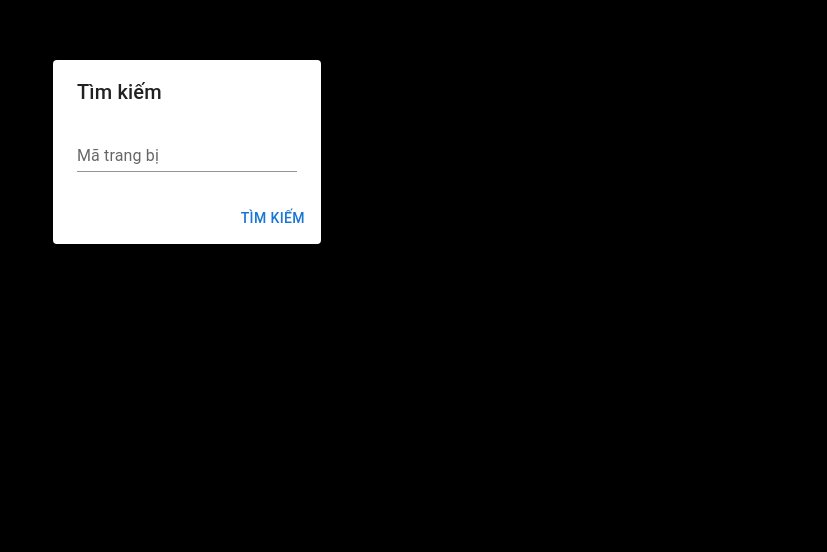
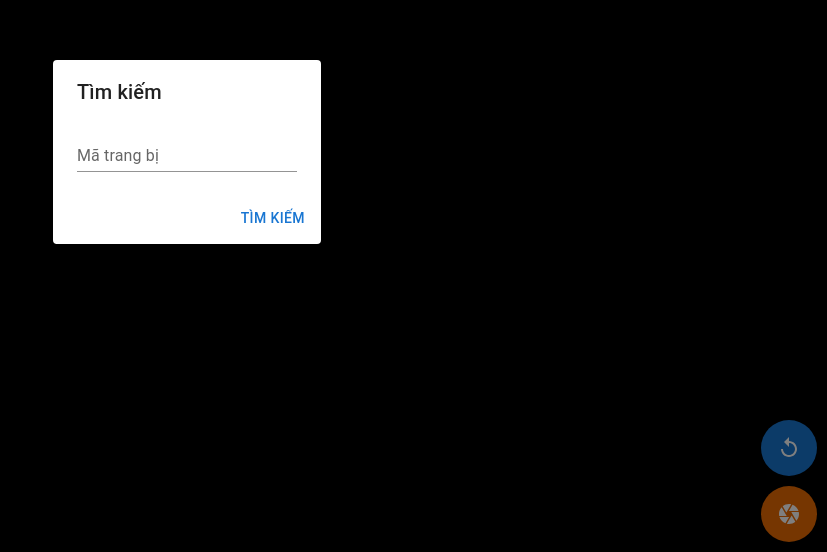
Before and after one commit to ezt-ltd/inventory-demo, a React (Create React App) app: page / in a window 1280 px wide. Shown: the part 248-800 px from the top of the page, without its empty margins (453-1280 px from the left). Built offline with nearby package versions, Linux system fonts and the light colour scheme.

Commit message:
Handle retry, turn on turn off camera

```diff
--- a/package.json
+++ b/package.json
@@ -15,6 +15,7 @@
   "dependencies": {
     "@emotion/react": "^11.9.0",
     "@emotion/styled": "^11.8.1",
+    "@mui/icons-material": "^5.8.0",
     "@mui/material": "^5.8.0",
     "@testing-library/jest-dom": "^5.16.4",
     "@testing-library/react": "^13.2.0",
--- a/src/components/VerifyQrCode/index.js
+++ b/src/components/VerifyQrCode/index.js
@@ -1,11 +1,10 @@
 import React, {useEffect, useState} from 'react';
 import QrReader from "react-qr-scanner";
-import {Button} from "@mui/material";
 import PropTypes from "prop-types";
 
 const VerifyQrCode = (props) => {
 
-	const {assetCode, cameraId, cameraStatus, onScanSuccess, onScanError, onClickFlipCamera, onClickManualMode} = props;
+	const {cameraId, cameraStatus, onScanSuccess, onScanError, onClickFlipCamera} = props;
 	const [cameraConfig, setCameraConfig] = useState({audio: false, video: false});
 
 	const handleFlipCamera = (event) => {
@@ -31,11 +30,6 @@ const VerifyQrCode = (props) => {
 	}, [cameraId, cameraStatus]);
 
 	return (
-		<>
-			<div className="div-center fixed-top-bar">
-				<h1>Inventory App</h1>
-				{assetCode && <h3>Mã tài sản: {assetCode}</h3>}
-			</div>
 		<div id="camera-streaming" onClick={handleFlipCamera}>
 			<QrReader
 				delay={0}
@@ -45,21 +39,15 @@ const VerifyQrCode = (props) => {
 				constraints={cameraConfig}
 			/>
 		</div>
-			<div className="div-center floating-button">
-				<Button id="btn-default" variant="contained" onClick={onClickManualMode}>Nhập tay</Button>
-			</div>
-		</>
 	);
 }
 
 VerifyQrCode.propTypes = {
-	assetCode: PropTypes.string,
 	cameraId: PropTypes.string,
 	cameraStatus: PropTypes.bool,
+	onClickFlipCamera: PropTypes.func,
 	onScanSuccess: PropTypes.func,
 	onScanError: PropTypes.func,
-	onClickFlipCamera: PropTypes.func,
-	onClickManualMode: PropTypes.func
 };
 
 export default VerifyQrCode;
--- a/src/pages/ScanQrByCode/index.tsx
+++ b/src/pages/ScanQrByCode/index.tsx
@@ -2,16 +2,20 @@ import React, {useEffect, useState} from 'react';
 import './main.style.css';
 import VerifyQrCode from "../../components/VerifyQrCode";
 import CustomDialog from "../../components/common/CustomDialog";
-import {TextField} from "@mui/material";
+import {Fab, TextField} from "@mui/material";
 import {useNotify} from "../../custom-hooks/useNotify";
+import {Replay, Clear, Camera, FlipCameraAndroid} from '@mui/icons-material';
 
 const ScanQrByCode = (props: any) => {
 
     const {onLoading} = props;
     const notify = useNotify();
 
+    const MIN_FAB = 2, MAX_FAB = 3;
+
     const [visibleDialog, setVisibleDialog] = useState(false);
     const [enableCamera, setEnableCamera] = useState(false);
+    const [numOfFab, setNumOfFab] = useState(2); // default 2 floating action button (as Fab)
     const [assetCode, setAssetCode] = useState('');
 
     const [listCamera, setListCamera] = useState<Array<any>>([]);
@@ -43,9 +47,20 @@ const ScanQrByCode = (props: any) => {
             });
     }
 
+    const handleTurnOnOffCamera = (onOff: boolean = false) => {
+        if (onOff) {
+            console.log(`[ScanQrByCode] camera is turn on, number of fab is increase`);
+            setNumOfFab(numOfFab >= MAX_FAB ? numOfFab : numOfFab + 1);
+        } else {
+            console.log(`[ScanQrByCode] camera is turn off, number of fab is decrease`);
+            setNumOfFab(numOfFab <= MIN_FAB ? numOfFab : numOfFab - 1);
+        }
+        setEnableCamera(onOff);
+    }
+
     const handleSearching = () => {
         console.log('[ScanQrByCode] on call searching');
-        setEnableCamera(true);
+        handleTurnOnOffCamera(true);
         setVisibleDialog(false);
     }
 
@@ -60,7 +75,38 @@ const ScanQrByCode = (props: any) => {
     }
 
     const handleCloseDialog = () => {
+        notify.showNotify('Test', 'success');
         console.log('[ScanQrByCode] close dialog was denied')
+    }
+
+    const handleRetry = () => {
+        console.log('[ScanQrByCode] user action to retry');
+        setAssetCode('');
+        handleTurnOnOffCamera(false);
+    }
+
+    const handleStartScan = () => {
+        console.log('[ScanQrByCode] camera is enabled');
+        handleTurnOnOffCamera(true);
+    }
+
+    const handleStopScan = () => {
+        console.log('[ScanQrByCode] camera is disabled');
+        handleTurnOnOffCamera(false);
+    }
+
+    const handleFlipCamera = () => {
+        if (listCamera.length === 0 || !cameraId) {
+            console.log('[ScanQrByCode] Camera permission is required!');
+            return;
+        }
+        console.log('[ScanQrByCode] handleFlipCamera -> list camera and current selected', {listCamera, cameraId});
+        const toggleCamera = listCamera.filter(item => item.deviceId !== cameraId);
+        console.log('[ScanQrByCode] handleFlipCamera -> select new camera', {
+            cameraId,
+            newCamera: toggleCamera[0].deviceId
+        });
+        setCameraId(toggleCamera[0].deviceId);
     }
 
     const onChangeCode = (event: any) => {
@@ -84,7 +130,10 @@ const ScanQrByCode = (props: any) => {
         }
         const qrResult = data.text;
         console.log('[ScanQrByCode] onScanSuccess result:', {qrResult, data});
-        handleVerifyAudit(qrResult);
+        setTimeout(() => {
+            console.log('[ScanQrByCode] delay 2 seconds before check');
+            handleVerifyAudit(qrResult);
+        }, 2000); // delay 2 seconds
     }
 
     const onScanError = (error: any) => {
@@ -92,20 +141,6 @@ const ScanQrByCode = (props: any) => {
         //     console.log('[ScanQrByCode] onScanError result:', {error});
         //     setCodeVerifier('');
         // }
-    }
-
-    const onFlipCamera = () => {
-        if (listCamera.length === 0 || !cameraId) {
-            console.log('[ScanQrByCode] Camera permission is required!');
-            return;
-        }
-        console.log('[ScanQrByCode] onFlipCamera -> list camera and current selected', {listCamera, cameraId});
-        const toggleCamera = listCamera.filter(item => item.deviceId !== cameraId);
-        console.log('[ScanQrByCode] onFlipCamera -> select new camera', {
-            cameraId,
-            newCamera: toggleCamera[0].deviceId
-        });
-        setCameraId(toggleCamera[0].deviceId);
     }
 
     useEffect(() => {
@@ -124,10 +159,29 @@ const ScanQrByCode = (props: any) => {
 
     return (
         <>
-            <VerifyQrCode
-                assetCode={assetCode} cameraId={cameraId} cameraStatus={enableCamera}
-                onScanSuccess={onScanSuccess} onScanError={onScanError} onClickFlipCamera={onFlipCamera}
-            />
+            <div className="floating-wrapper" style={{marginTop: `calc(100vh - ${(66 * numOfFab) + 10}px)`}}>
+                {
+                    enableCamera && <div className="floating-button">
+		                <Fab aria-label="flip-camera" color="default" onClick={handleFlipCamera}>
+			                <FlipCameraAndroid/>
+		                </Fab>
+	                </div>
+                }
+                <div className="floating-button">
+                    <Fab aria-label="retry" color="primary" onClick={handleRetry}>
+                        <Replay/>
+                    </Fab>
+                </div>
+                <div className="floating-button">
+                    {
+                        enableCamera ? <Fab aria-label="stop" color="error" onClick={handleStopScan}>
+                            <Clear/>
+                        </Fab> : <Fab aria-label="start" color="warning" onClick={handleStartScan}>
+                            <Camera/>
+                        </Fab>
+                    }
+                </div>
+            </div>
 
             <CustomDialog
                 visible={visibleDialog} onClose={handleCloseDialog}
@@ -140,6 +194,11 @@ const ScanQrByCode = (props: any) => {
                     />
                 }}
             />
+
+            <VerifyQrCode
+                cameraId={cameraId} cameraStatus={enableCamera} onClickFlipCamera={handleFlipCamera}
+                onScanSuccess={onScanSuccess} onScanError={onScanError}
+            />
         </>
     );
 }
--- a/src/pages/ScanQrByCode/main.style.css
+++ b/src/pages/ScanQrByCode/main.style.css
@@ -20,8 +20,13 @@
     display: none;
 }
 
+.floating-wrapper {
+    position: absolute;
+    margin-left: calc(100vw - 76px);
+}
+
 .floating-button {
-    display: none;
+    margin: 10px;
 }
 
 #btn-default {
```
Also changed, not shown: 1 other file (tests, documents, lock files or other folders). Lines whose indentation alone changed are shown as unchanged.
